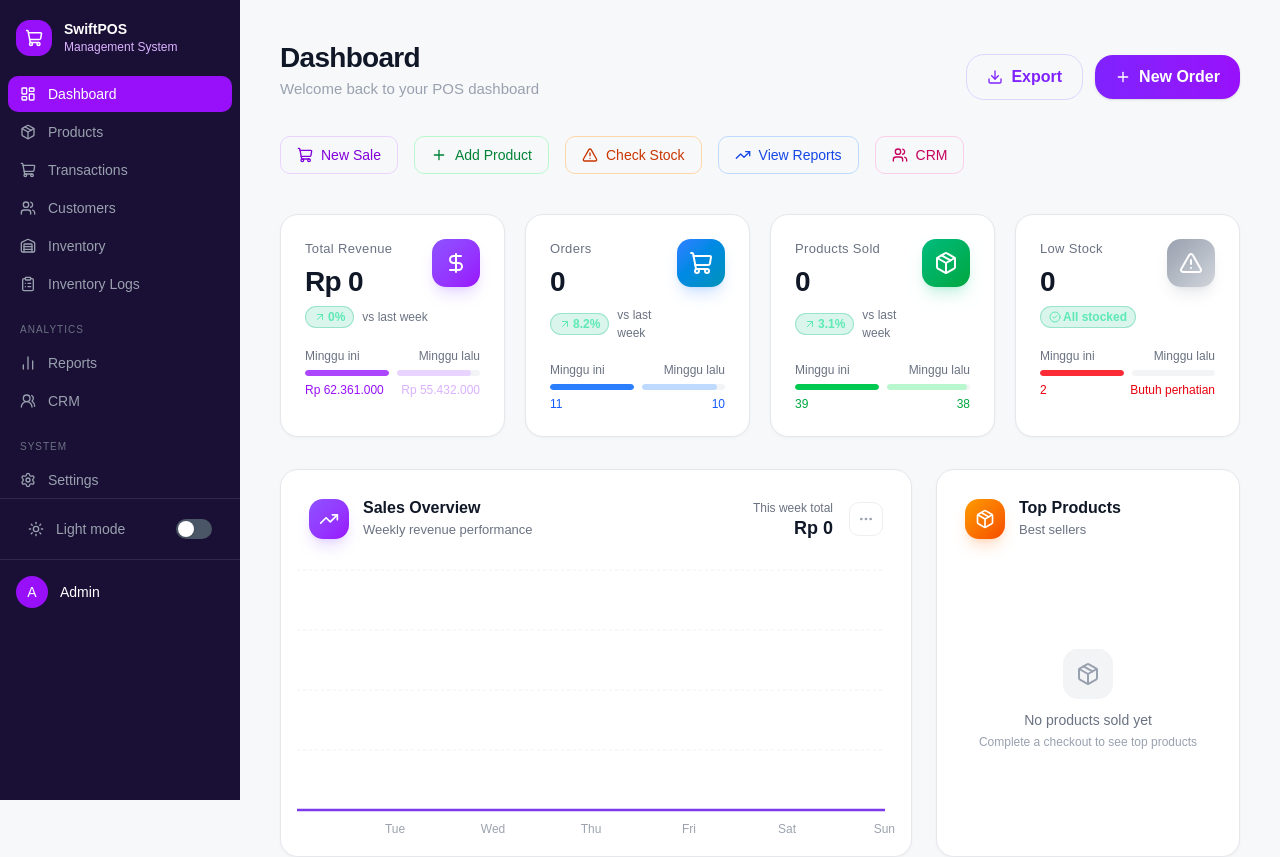
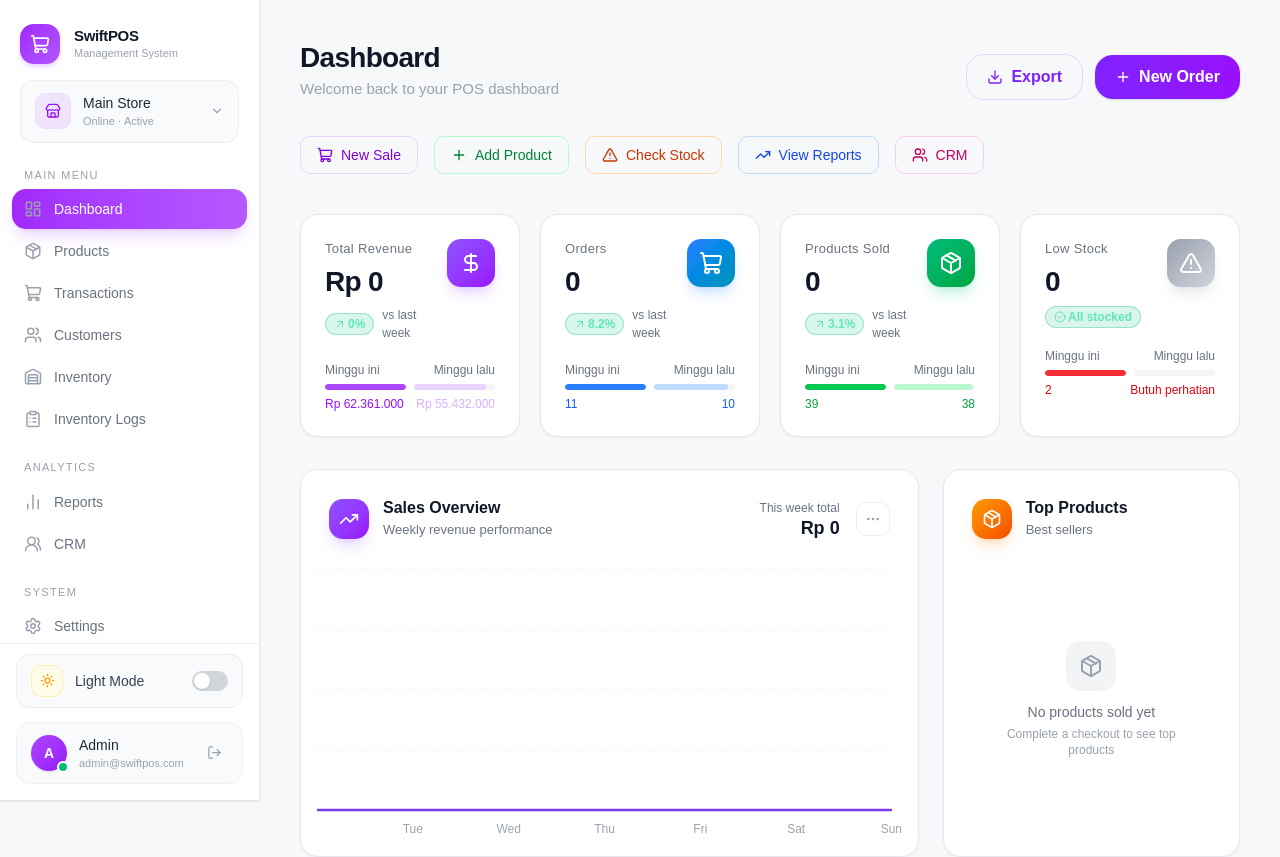
Before and after one commit to cakramhndr/swift-pos-web, a React (Vite) app: page / in a window 1280 px wide. Shown: the top 857 px of the page. Built offline with nearby package versions, Linux system fonts and the light colour scheme.

Commit message:
feat: improve premium settings and sidebar UI

```diff
--- a/src/App.jsx
+++ b/src/App.jsx
@@ -18,7 +18,7 @@ export default function App() {
   return (
     <div className="flex min-h-screen w-full bg-[#f7f8fa] dark:bg-gray-900">
       <AppSidebar />
-      <main className="flex-1 ml-[240px] p-7 lg:p-10 max-w-[1600px]">
+      <main className="flex-1 ml-[260px] p-7 lg:p-10 max-w-[1600px]">
         <Routes>
           <Route path="/" element={<Dashboard />} />
           <Route path="/products" element={<Products />} />
--- a/src/components/layout/AppSidebar.jsx
+++ b/src/components/layout/AppSidebar.jsx
@@ -1,3 +1,4 @@
+import { useState } from "react";
 import { NavLink } from "react-router-dom";
 import {
   LayoutDashboard,
@@ -11,8 +12,12 @@ import {
   Settings,
   Moon,
   Sun,
+  ChevronDown,
+  Store,
+  LogOut,
 } from "lucide-react";
 import useDarkMode from "@/hooks/useDarkMode";
+import { cn } from "@/lib/utils";
 
 const mainNav = [
   { to: "/", icon: LayoutDashboard, label: "Dashboard" },
@@ -30,93 +35,186 @@ const analyticsNav = [
 
 const systemNav = [{ to: "/settings", icon: Settings, label: "Settings" }];
 
-function NavGroup({ items }) {
+function NavGroup({ items, label }) {
   return (
+    <div className="px-3">
+      {label && (
+        <p className="px-3 pb-1.5 text-[11px] font-medium uppercase tracking-[0.12em] text-gray-400 dark:text-gray-500">
+          {label}
+        </p>
+      )}
       <div className="space-y-0.5">
         {items.map((item) => (
           <NavLink
             key={item.to}
             to={item.to}
             className={({ isActive }) =>
-            `flex items-center gap-3 px-3 py-2 mx-2 rounded-lg text-sm transition-all ${
+              cn(
+                "group relative flex items-center gap-3 px-3 py-2.5 rounded-xl text-sm font-medium transition-all duration-200",
                 isActive
-                ? "bg-purple-600 text-white"
-                : "text-gray-400 hover:bg-white/10 hover:text-white"
-            }`
+                  ? "bg-gradient-to-r from-purple-600/90 to-purple-500/90 text-white shadow-lg shadow-purple-500/20 dark:shadow-purple-500/15"
+                  : "text-gray-500 dark:text-gray-400 hover:bg-gray-100 dark:hover:bg-white/[0.06] hover:text-gray-700 dark:hover:text-gray-200",
+              )
             }
           >
-          <item.icon size={16} />
-          {item.label}
+            <item.icon
+              size={18}
+              className="shrink-0 transition-colors duration-200 text-gray-400 dark:text-gray-500 group-hover:text-gray-600 dark:group-hover:text-gray-300 aria-[current=page]:text-white"
+            />
+            <span className="truncate">{item.label}</span>
           </NavLink>
         ))}
+      </div>
     </div>
   );
 }
 
 export default function AppSidebar() {
   const { isDark, toggleDark } = useDarkMode();
+  const [outletOpen, setOutletOpen] = useState(false);
 
   return (
-    <div className="flex flex-col h-screen w-[240px] bg-[#1a1035] dark:bg-gray-950 text-white fixed left-0 top-0">
-      {/* Logo */}
-      <div className="flex items-center gap-3 px-4 py-5">
-        <div className="w-9 h-9 bg-purple-600 rounded-xl flex items-center justify-center">
-          <ShoppingCart size={18} className="text-white" />
+    <aside
+      className={cn(
+        "flex flex-col h-screen w-[260px] fixed left-0 top-0 z-40",
+        "bg-white dark:bg-gray-950",
+        "border-r border-gray-200/70 dark:border-gray-800/80",
+        "shadow-sm dark:shadow-none",
+      )}
+    >
+      {/* Scrollable content area */}
+      <div className="flex-1 flex flex-col overflow-y-auto">
+        {/* Top Brand Section */}
+        <div className="px-5 pt-6 pb-4">
+          <div className="flex items-center gap-3.5">
+            <div className="relative flex items-center justify-center w-10 h-10 rounded-xl bg-gradient-to-br from-purple-600 to-purple-500 shadow-md shadow-purple-500/20 dark:shadow-purple-500/10">
+              <ShoppingCart size={20} className="text-white" />
+              <div className="absolute inset-0 rounded-xl bg-white/[0.08]" />
             </div>
             <div>
-          <p className="text-white font-semibold text-sm leading-tight">
+              <h1 className="text-[15px] font-semibold tracking-tight text-gray-900 dark:text-white leading-tight">
                 SwiftPOS
+              </h1>
+              <p className="text-[11px] font-medium text-gray-400 dark:text-gray-500 leading-tight mt-px">
+                Management System
               </p>
-          <p className="text-purple-300 text-xs">Management System</p>
+            </div>
           </div>
         </div>
 
-      {/* Main Nav */}
-      <NavGroup items={mainNav} />
+        {/* Outlet Switcher Card */}
+        <div className="px-5 pb-4">
+          <button
+            onClick={() => setOutletOpen(!outletOpen)}
+            className={cn(
+              "w-full flex items-center gap-3 px-3.5 py-3 rounded-xl text-left transition-all duration-200",
+              "bg-gray-50 dark:bg-white/[0.04]",
+              "border border-gray-200/60 dark:border-gray-800/60",
+              "hover:bg-gray-100 dark:hover:bg-white/[0.07]",
+              "hover:border-gray-300 dark:hover:border-gray-700/80",
+              "group",
+            )}
+          >
+            <div className="flex items-center justify-center w-9 h-9 rounded-lg bg-gradient-to-br from-purple-500/10 to-purple-600/10 dark:from-purple-400/15 dark:to-purple-500/15 border border-purple-200/50 dark:border-purple-500/20 shrink-0">
+              <Store
+                size={16}
+                className="text-purple-600 dark:text-purple-400"
+              />
+            </div>
+            <div className="flex-1 min-w-0">
+              <p className="text-sm font-medium text-gray-800 dark:text-gray-200 truncate">
+                Main Store
+              </p>
+              <p className="text-[11px] text-gray-400 dark:text-gray-500 truncate">
+                Online · Active
+              </p>
+            </div>
+            <ChevronDown
+              size={14}
+              className={cn(
+                "shrink-0 text-gray-400 dark:text-gray-500 transition-transform duration-200",
+                "group-hover:text-gray-600 dark:group-hover:text-gray-400",
+                outletOpen && "rotate-180",
+              )}
+            />
+          </button>
+        </div>
 
-      {/* Analytics */}
-      <p className="text-[10px] text-gray-500 uppercase tracking-widest px-5 py-2 mt-3">
-        Analytics
-      </p>
-      <NavGroup items={analyticsNav} />
+        {/* Navigation Sections */}
+        <div className="flex-1 space-y-5 py-2">
+          <NavGroup label="Main Menu" items={mainNav} />
+          <NavGroup label="Analytics" items={analyticsNav} />
+          <NavGroup label="System" items={systemNav} />
+        </div>
+      </div>
 
-      {/* System */}
-      <p className="text-[10px] text-gray-500 uppercase tracking-widest px-5 py-2 mt-3">
-        System
-      </p>
-      <NavGroup items={systemNav} />
-
+      {/* Bottom Controls - Fixed at bottom */}
+      <div className="shrink-0 border-t border-gray-200/70 dark:border-gray-800/80 bg-white dark:bg-gray-950">
         {/* Dark Mode Toggle */}
-      <div className="px-4 py-3 border-t border-white/10">
+        <div className="px-4 py-2.5">
           <button
             onClick={toggleDark}
-          className="flex items-center justify-between w-full px-3 py-2 rounded-lg text-sm text-gray-400 hover:bg-white/10 hover:text-white transition-all"
+            className={cn(
+              "w-full flex items-center gap-3 px-3.5 py-2.5 rounded-xl transition-all duration-200",
+              "bg-gray-50 dark:bg-white/[0.04]",
+              "border border-gray-200/60 dark:border-gray-800/60",
+              "hover:bg-gray-100 dark:hover:bg-white/[0.07]",
+              "hover:border-gray-300 dark:hover:border-gray-700/80",
+              "group",
+            )}
           >
-          <span className="flex items-center gap-3">
-            {isDark ? <Moon size={16} /> : <Sun size={16} />}
-            {isDark ? "Dark mode" : "Light mode"}
+            <div
+              className={cn(
+                "flex items-center justify-center w-8 h-8 rounded-lg transition-all duration-200 shrink-0",
+                isDark
+                  ? "bg-purple-500/15 text-purple-400 border border-purple-500/20"
+                  : "bg-amber-50 text-amber-500 border border-amber-200/60",
+              )}
+            >
+              {isDark ? <Moon size={15} /> : <Sun size={15} />}
+            </div>
+            <span className="flex-1 text-sm font-medium text-gray-700 dark:text-gray-300 text-left">
+              {isDark ? "Dark Mode" : "Light Mode"}
             </span>
             <div
-            className={`w-9 h-5 rounded-full transition-colors duration-200 ${
-              isDark ? "bg-purple-600" : "bg-gray-600"
-            }`}
+              className={cn(
+                "relative w-9 h-5 rounded-full transition-colors duration-300 shrink-0",
+                isDark ? "bg-purple-500/30" : "bg-gray-300",
+              )}
             >
               <div
-              className={`w-4 h-4 rounded-full bg-white shadow-sm transition-transform duration-200 mt-0.5 ${
-                isDark ? "translate-x-[18px]" : "translate-x-[2px]"
-              }`}
+                className={cn(
+                  "absolute top-0.5 w-4 h-4 rounded-full bg-white shadow-sm transition-all duration-300",
+                  isDark ? "left-[18px]" : "left-[2px]",
+                )}
               />
             </div>
           </button>
         </div>
 
-      {/* User */}
-      <div className="px-4 py-4 border-t border-white/10 flex items-center gap-3">
-        <div className="w-8 h-8 rounded-full bg-purple-600 flex items-center justify-center text-white text-sm font-medium">
+        {/* User Profile Section */}
+        <div className="px-4 pb-4 pt-1">
+          <div className="flex items-center gap-3 px-3.5 py-3 rounded-xl bg-gray-50 dark:bg-white/[0.03] border border-gray-200/40 dark:border-gray-800/40">
+            <div className="relative shrink-0">
+              <div className="w-9 h-9 rounded-full bg-gradient-to-br from-purple-500 to-purple-600 flex items-center justify-center text-white text-sm font-semibold shadow-sm">
                 A
               </div>
-        <span className="text-sm text-white">Admin</span>
+              <div className="absolute -bottom-0.5 -right-0.5 w-3 h-3 rounded-full border-2 border-white dark:border-gray-950 bg-emerald-500" />
+            </div>
+            <div className="flex-1 min-w-0">
+              <p className="text-sm font-medium text-gray-800 dark:text-gray-200 truncate">
+                Admin
+              </p>
+              <p className="text-[11px] text-gray-400 dark:text-gray-500 truncate">
+                admin@swiftpos.com
+              </p>
+            </div>
+            <button className="shrink-0 p-1.5 rounded-lg text-gray-400 dark:text-gray-500 hover:text-gray-600 dark:hover:text-gray-300 hover:bg-gray-200 dark:hover:bg-white/[0.06] transition-all">
+              <LogOut size={15} />
+            </button>
           </div>
         </div>
+      </div>
+    </aside>
   );
 }
```
Lines whose indentation alone changed are shown as unchanged.
